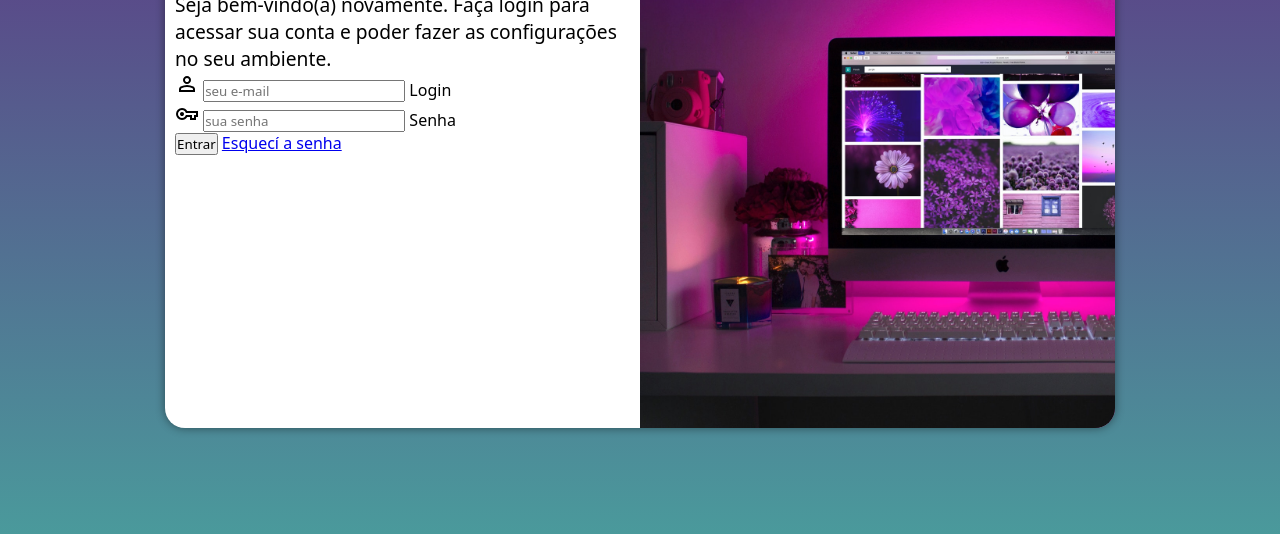
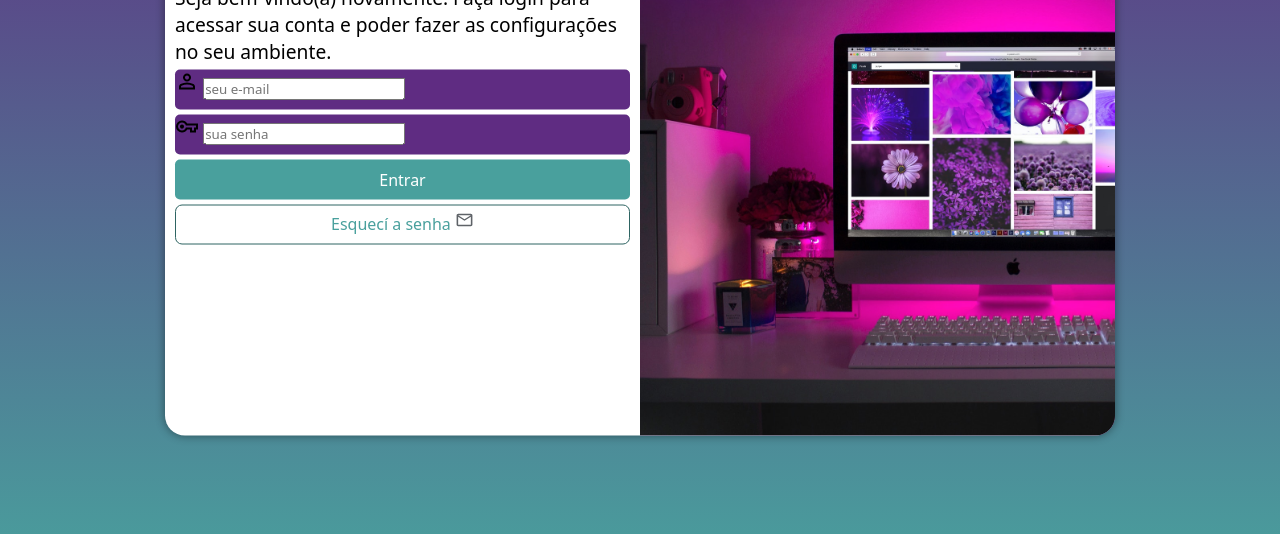
Before and after one commit to vuvufelix/Projeto-tela-de-login, a plain HTML site: page index.html in a window 1280 px wide. Shown: the part 222-756 px from the top of the page. Drawn offline with Linux system fonts and the light colour scheme.

Commit message:
Atualização do formulário

```diff
--- a/estilos/style.css
+++ b/estilos/style.css
@@ -31,7 +31,7 @@ section#login {
     position: absolute;
     background-color: white;
     width: 250px;
-    height: 500px;
+    height: 515px;
     border-radius: 20px;
     overflow: hidden;
     box-shadow: 0px 0px 10px rgba(0, 0, 0, 0.450);
@@ -65,3 +65,54 @@ div#formulario > h1 {
 div#formulario > p {
     font-size: 0.8em;
 }
+
+form > div.campo {
+    background-color: #5f2c82;
+    display: block;
+    height: 40px;
+    border-radius: 5px;
+    margin: 5px 0px;
+}
+
+div.campo > label {
+    display: none;
+}
+
+form > input[type=submit] {
+    display: block;
+    font-size: 1em;
+    width: 100%;
+    height: 40px;
+    background-color: #49a09d;
+    border: none;
+    color: white;
+    border-radius: 5px;
+    cursor: pointer;
+}
+
+form > input[type=submit]:hover {
+    background-color: #2e6462;
+}
+
+form > a.botao {
+    display: block;
+    text-align: center;
+    font-size: 1em;
+    width: 100%;
+    height: 40px;
+    background-color: white;
+    border: 1px solid #2e6462;
+    border-radius: 7px;
+    color: #49a09d;
+    text-decoration: none;
+    padding-top: 5px;
+    margin-top: 5px;
+}
+
+form > a.botao:hover {
+    background-color: #6cd3cf;
+}
+
+form > a.botao > div.img > img{
+    width: 19px;
+}
--- a/index.html
+++ b/index.html
@@ -29,8 +29,8 @@
                         <label for="isenha">Senha</label>
                     </div>
                     <input type="submit" value="Entrar">
-                    <a href="esqueci.html">
-                        Esquecí a senha
+                    <a href="esqueci.html" class="botao">
+                        Esquecí a senha <div class="img" style="display: inline;"><img src="imagens/mail_24dp_5F6368_FILL0_wght400_GRAD0_opsz24.svg" alt=""></div>
                     </a>
                 </form>
             </div>
```
Also changed, not shown: imagens/mail_24dp_5F6368_FILL0_wght400_GRAD0_opsz24.svg (added).
